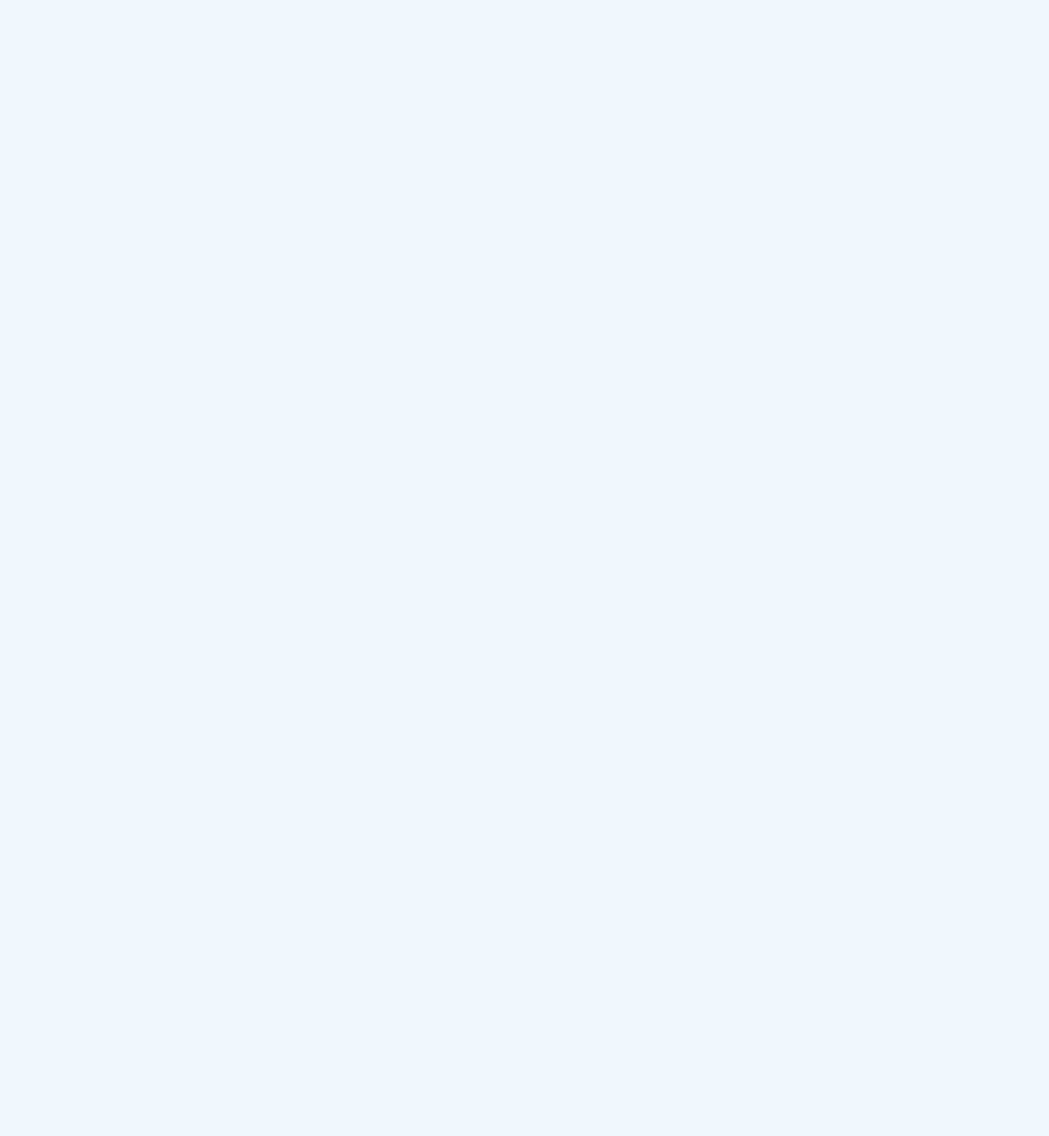
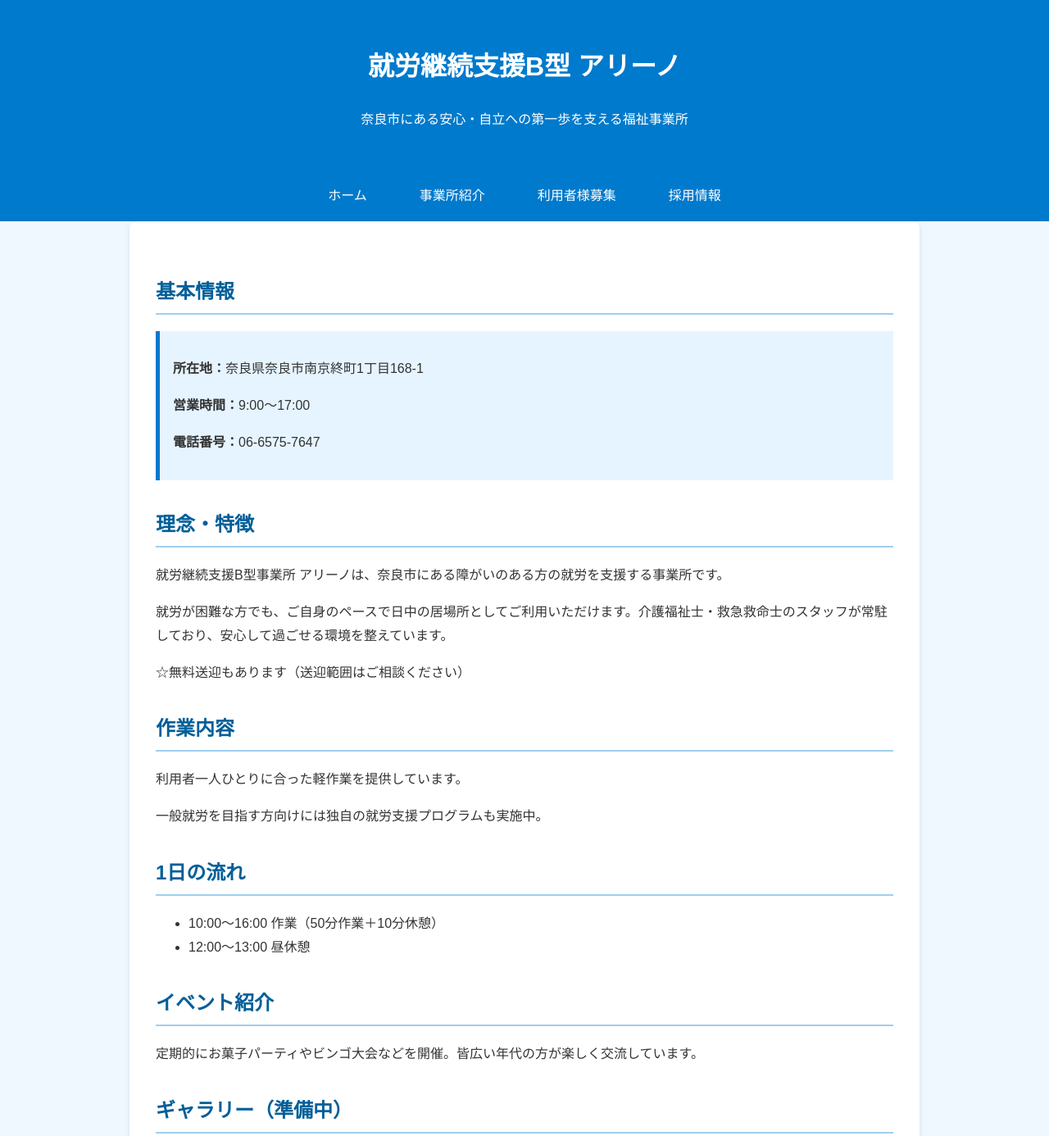
Before and after one commit to makoto-0108/ari-no.jp, a plain HTML site: page index.html in a window 1280 px wide. Shown: the top 1386 px of the page at 82% size. Before the commit the page ends 800 px from the top, so only its background shows below. Drawn offline with Linux system fonts and the light colour scheme.

Commit message:
Add files via upload

```diff
--- a/index.html
+++ b/index.html
@@ -9,23 +9,14 @@
       font-family: sans-serif;
       line-height: 1.8;
       margin: 0;
-      background-color: #f0f8ff;
+      background-color: #f0f8ff; /* 薄い水色 */
       color: #333;
     }
     header {
-      background-color: #007acc;
+      background-color: #007acc; /* 青い背景 */
       color: white;
       padding: 2rem;
       text-align: center;
-    }
-    header img {
-      width: 90%;
-      max-width: 600px;
-      height: auto;
-      display: block;
-      margin: 1rem auto;
-      border-radius: 8px;
-      box-shadow: 0 2px 8px rgba(0,0,0,0.15);
     }
     nav ul {
       list-style: none;
@@ -34,7 +25,7 @@
       display: flex;
       gap: 1rem;
       justify-content: center;
-      background-color: #007acc;
+      background-color: #007acc; /* ナビも青 */
     }
     nav ul li a {
       color: white;
@@ -50,5 +41,95 @@
       padding: 2rem;
       max-width: 900px;
       margin: auto;
+      background-color: white; /* コンテンツは白背景で読みやすく */
+      border-radius: 8px;
+      box-shadow: 0 2px 6px rgba(0,0,0,0.1);
     }
     h2 {
+      color: #005f99;
+      border-bottom: 2px solid #a0cfee;
+      padding-bottom: 0.3rem;
+      margin-top: 2rem;
+    }
+    .info-box {
+      background-color: #e6f4ff;
+      padding: 1rem;
+      margin: 1rem 0;
+      border-left: 5px solid #007acc;
+    }
+    footer {
+      background-color: #007acc;
+      color: white;
+      text-align: center;
+      padding: 1rem;
+      margin-top: 2rem;
+    }
+    img {
+      width: 300px;
+      height: auto;
+      margin-right: 1rem;
+      border-radius: 4px;
+      box-shadow: 0 1px 4px rgba(0,0,0,0.2);
+    }
+  </style>
+</head>
+<body>
+  <header>
+    <h1>就労継続支援B型 アリーノ</h1>
+    <p>奈良市にある安心・自立への第一歩を支える福祉事業所</p>
+  </header>
+
+  <nav>
+    <ul>
+      <li><a href="index.html">ホーム</a></li>
+      <li><a href="about.html">事業所紹介</a></li>
+      <li><a href="entry.html">利用者様募集</a></li>
+      <li><a href="recruit.html">採用情報</a></li>
+    </ul>
+  </nav>
+
+  <section>
+    <h2>基本情報</h2>
+    <div class="info-box">
+      <p><strong>所在地：</strong>奈良県奈良市南京終町1丁目168-1</p>
+      <p><strong>営業時間：</strong>9:00～17:00</p>
+      <p><strong>電話番号：</strong>06-6575-7647</p>
+    </div>
+
+    <h2>理念・特徴</h2>
+    <p>就労継続支援B型事業所 アリーノは、奈良市にある障がいのある方の就労を支援する事業所です。</p>
+    <p>就労が困難な方でも、ご自身のペースで日中の居場所としてご利用いただけます。介護福祉士・救急救命士のスタッフが常駐しており、安心して過ごせる環境を整えています。</p>
+    <p>☆無料送迎もあります（送迎範囲はご相談ください）</p>
+
+    <h2>作業内容</h2>
+    <p>利用者一人ひとりに合った軽作業を提供しています。</p>
+    <p>一般就労を目指す方向けには独自の就労支援プログラムも実施中。</p>
+
+    <h2>1日の流れ</h2>
+    <ul>
+      <li>10:00～16:00 作業（50分作業＋10分休憩）</li>
+      <li>12:00～13:00 昼休憩</li>
+    </ul>
+
+    <h2>イベント紹介</h2>
+    <p>定期的にお菓子パーティやビンゴ大会などを開催。皆広い年代の方が楽しく交流しています。</p>
+
+    <h2>ギャラリー（準備中）</h2>
+    <img src="staff.jpg" alt="スタッフ" />
+    <img src="sagyou.jpg" alt="作業風景" />
+    <img src="sagyou1.jpg" alt="イベント1" />
+    <img src="sagyou2.jpg" alt="イベント2" />
+    <img src="sagyou3.jpg" alt="イベント3" />
+
+    <h2>アクセス</h2>
+    <p>奈良県奈良市南京終町1-168-1</p>
+    <p>・万葉まほろば線 京都終駅から徒歩6分</p>
+    <p>・大和路線・奈良線 奈良駅から徒歩17分</p>
+    <p>・Googleマップ： <a href="https://g.co/kgs/DgmRvwo" target="_blank" rel="noopener noreferrer">就労継続支援B型 アリーノ</a></p>
+  </section>
+
+  <footer>
+    <p>&copy; 就労継続支援B型 アリーノ</p>
+  </footer>
+</body>
+</html>
```
